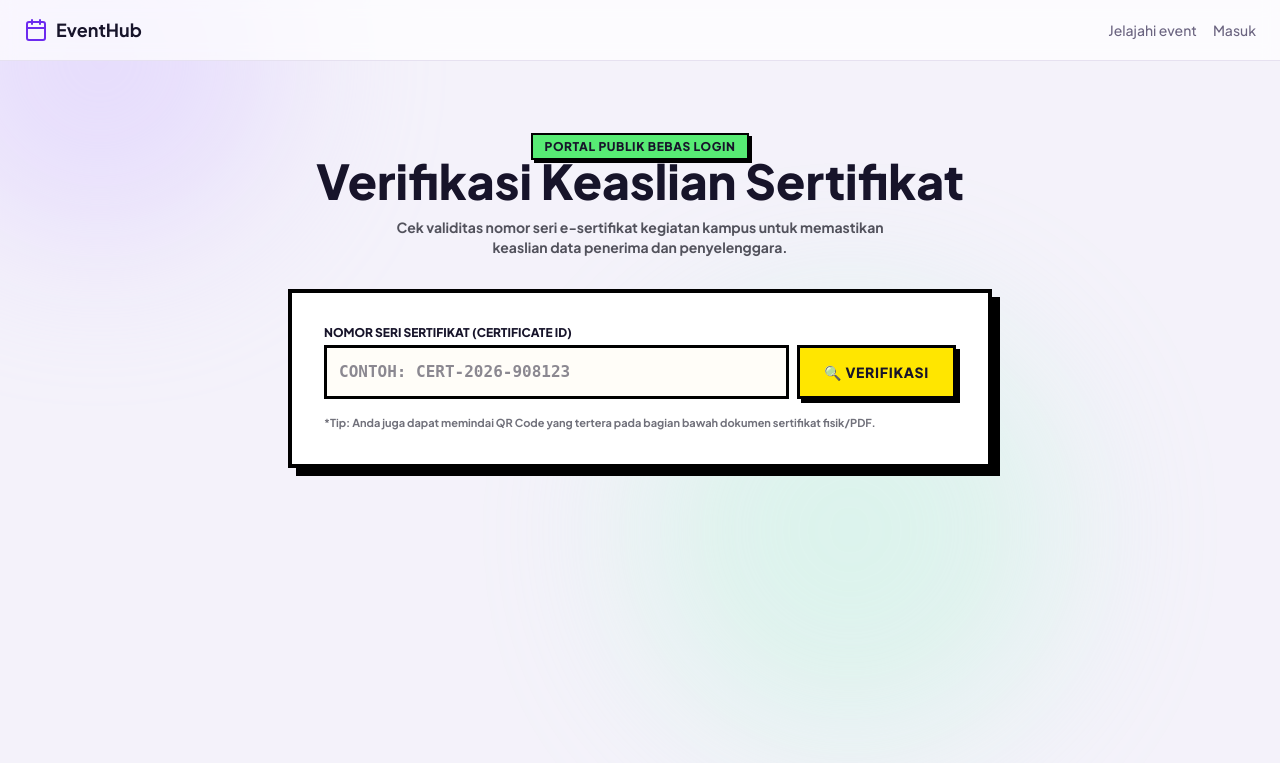
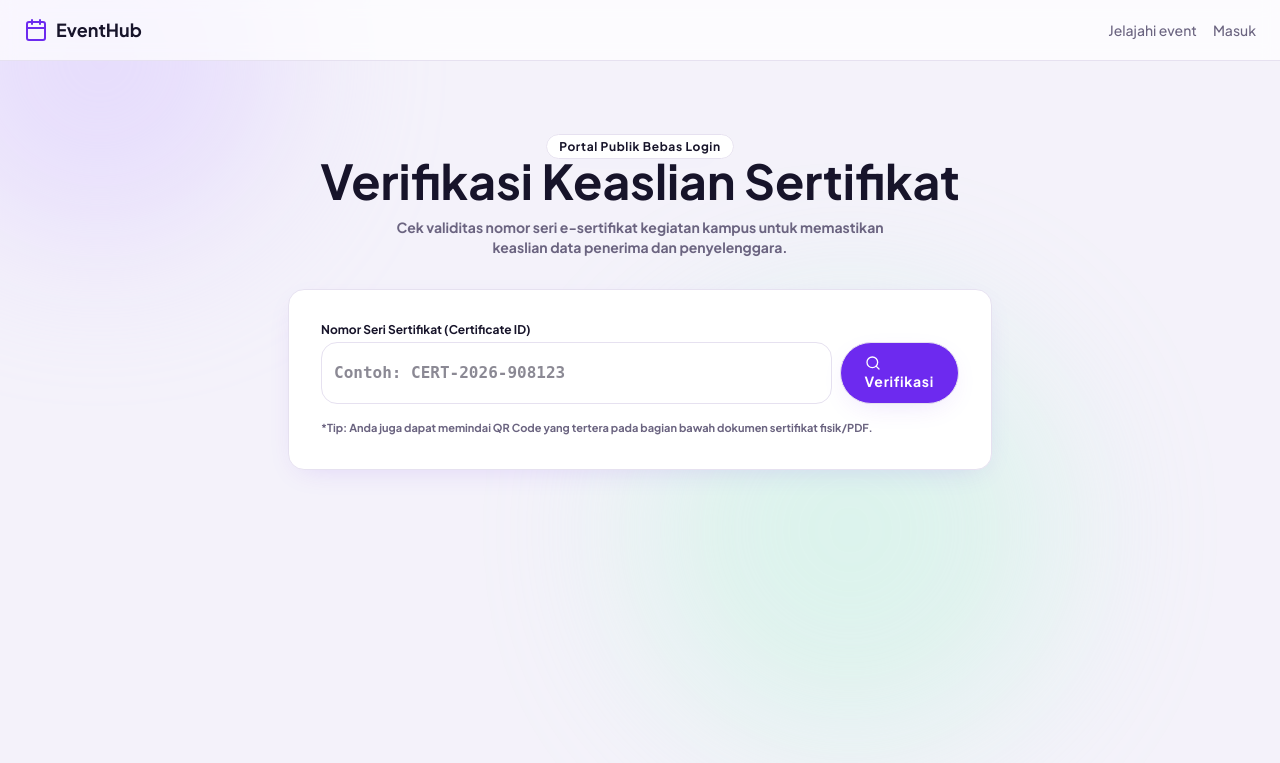
Before and after one commit to Astheric/Sistem-Event-Kampus, a Laravel app: page /verify-certificate in a window 1280 px wide. Shown: the top 763 px of the page. Run offline with Laravel 12, Linux system fonts and the light colour scheme; style sheets or scripts are compiled from the project's sources; some libraries are stand-ins or nearby versions.

Commit message:
feat(ui): convert certificate views to soft dashboard

```diff
--- a/resources/views/certificates/verify.blade.php
+++ b/resources/views/certificates/verify.blade.php
@@ -6,31 +6,31 @@
 <div class="max-w-3xl mx-auto px-4 sm:px-6 lg:px-8 py-12">
     <!-- Header -->
     <div class="text-center space-y-3 mb-8">
-        <span class="bg-[#57EB74] border-2 border-black px-3 py-1 text-xs font-black uppercase tracking-wider shadow-[3px_3px_0px_0px_#000]">
+        <span class="bg-surface border border-line px-3 py-1 text-xs font-bold  tracking-wider shadow-card rounded-2xl">
             Portal Publik Bebas Login
         </span>
-        <h1 class="text-3xl sm:text-5xl font-black">Verifikasi Keaslian Sertifikat</h1>
-        <p class="text-sm font-bold text-zinc-600 max-w-lg mx-auto">
+        <h1 class="text-3xl sm:text-5xl font-bold">Verifikasi Keaslian Sertifikat</h1>
+        <p class="text-sm font-bold text-muted max-w-lg mx-auto">
             Cek validitas nomor seri e-sertifikat kegiatan kampus untuk memastikan keaslian data penerima dan penyelenggara.
         </p>
     </div>
 
     <!-- Search / Verify Form -->
-    <div class="bg-white border-4 border-black p-6 sm:p-8 shadow-[8px_8px_0px_0px_#000] mb-8">
+    <div class="bg-surface border border-line p-6 sm:p-8 shadow-card mb-8 rounded-2xl">
         <form action="{{ route('certificates.verify') }}" method="GET" class="space-y-4">
             <div>
-                <label for="code" class="block font-black text-xs uppercase mb-1">Nomor Seri Sertifikat (Certificate ID)</label>
+                <label for="code" class="block font-bold text-xs  mb-1">Nomor Seri Sertifikat (Certificate ID)</label>
                 <div class="flex flex-col sm:flex-row gap-2">
                     <input type="text" id="code" name="code" value="{{ $code }}" required
                         placeholder="Contoh: CERT-2026-908123"
-                        class="w-full bg-[#FFFDF8] border-3 border-black p-3 font-mono font-black text-base uppercase focus:outline-none focus:bg-[#FFE600] focus:shadow-[4px_4px_0px_0px_#000] transition-all">
+                        class="w-full bg-surface border border-line p-3 font-mono font-bold text-base  focus:outline-none focus:bg-surface focus:shadow-card transition-all rounded-2xl">
                     <button type="submit"
-                        class="bg-[#FFE600] hover:bg-[#ffd700] border-3 border-black px-6 py-3 font-black text-sm uppercase tracking-wider shadow-[4px_4px_0px_0px_#000] active:translate-x-1 active:translate-y-1 active:shadow-none transition-all whitespace-nowrap">
-                        🔍 Verifikasi
+                        class="bg-brand-600 text-white hover:bg-brand-700 border border-line px-6 py-3 font-bold text-sm  tracking-wider shadow-card active:translate-x-1 active:translate-y-1 active:shadow-none transition-all whitespace-nowrap rounded-full">
+                        <x-icon name="search" class="size-4" /> Verifikasi
                     </button>
                 </div>
             </div>
-            <p class="text-[11px] font-bold text-zinc-500">
+            <p class="text-[11px] font-bold text-muted">
                 *Tip: Anda juga dapat memindai QR Code yang tertera pada bagian bawah dokumen sertifikat fisik/PDF.
             </p>
         </form>
@@ -40,49 +40,49 @@
     @if($searched)
         @if($certificate)
             <!-- Valid Result Card -->
-            <div class="bg-white border-4 border-black shadow-[10px_10px_0px_0px_#000] overflow-hidden">
-                <div class="bg-[#57EB74] border-b-4 border-black p-6 flex items-center justify-between">
+            <div class="bg-surface border border-line shadow-card overflow-hidden rounded-2xl">
+                <div class="bg-surface border-b border-line p-6 flex items-center justify-between">
                     <div class="flex items-center gap-3">
-                        <span class="text-3xl">🛡️</span>
+                        <span class="text-3xl"><x-icon name="shield" class="size-4" /></span>
                         <div>
-                            <span class="text-[10px] font-black uppercase tracking-widest text-zinc-800">HASIL VERIFIKASI RESMI</span>
-                            <h2 class="text-xl sm:text-2xl font-black">SERTIFIKAT VALID & TERDAFTAR</h2>
+                            <span class="text-[10px] font-bold  tracking-widest text-muted">HASIL VERIFIKASI RESMI</span>
+                            <h2 class="text-xl sm:text-2xl font-bold">SERTIFIKAT VALID & TERDAFTAR</h2>
                         </div>
                     </div>
-                    <span class="bg-black text-white border-2 border-black px-3 py-1 font-mono font-black text-xs">
+                    <span class="bg-danger text-white border border-line px-3 py-1 font-mono font-bold text-xs">
                         AUTHENTIC
                     </span>
                 </div>
 
                 <div class="p-6 sm:p-8 space-y-6">
                     <div class="grid grid-cols-1 sm:grid-cols-2 gap-4 text-xs font-bold">
-                        <div class="bg-[#FFFDF8] border-2 border-black p-3">
-                            <span class="text-[10px] uppercase text-zinc-500 font-black block">Nama Penerima Sertifikat</span>
-                            <p class="font-black text-base text-black mt-0.5">{{ $certificate->registration->user->name }}</p>
-                            <span class="text-zinc-500 font-mono">{{ $certificate->registration->user->email }}</span>
+                        <div class="bg-surface border border-line p-3">
+                            <span class="text-[10px]  text-muted font-bold block">Nama Penerima Sertifikat</span>
+                            <p class="font-bold text-base text-black mt-0.5">{{ $certificate->registration->user->name }}</p>
+                            <span class="text-muted font-mono">{{ $certificate->registration->user->email }}</span>
                         </div>
 
-                        <div class="bg-[#FFFDF8] border-2 border-black p-3">
-                            <span class="text-[10px] uppercase text-zinc-500 font-black block">Nomor Seri Sertifikat</span>
-                            <p class="font-mono font-black text-base text-[#000] mt-0.5">{{ $certificate->certificate_number }}</p>
-                            <span class="text-zinc-500">Diterbitkan: {{ $certificate->issued_at->format('d M Y, H:i') }} WIB</span>
+                        <div class="bg-surface border border-line p-3">
+                            <span class="text-[10px]  text-muted font-bold block">Nomor Seri Sertifikat</span>
+                            <p class="font-mono font-bold text-base text-ink mt-0.5">{{ $certificate->certificate_number }}</p>
+                            <span class="text-muted">Diterbitkan: {{ $certificate->issued_at->format('d M Y, H:i') }} WIB</span>
                         </div>
                     </div>
 
-                    <div class="border-t-3 border-dashed border-black pt-4 space-y-3 text-xs font-bold">
+                    <div class="border-t border-dashed border-line pt-4 space-y-3 text-xs font-bold">
                         <div>
-                            <span class="text-[10px] uppercase text-zinc-500 font-black block">Nama Event Kampus</span>
-                            <h3 class="font-black text-lg text-black mt-0.5">{{ $certificate->registration->event->title }}</h3>
+                            <span class="text-[10px]  text-muted font-bold block">Nama Event Kampus</span>
+                            <h3 class="font-bold text-lg text-black mt-0.5">{{ $certificate->registration->event->title }}</h3>
                         </div>
 
                         <div class="grid grid-cols-1 sm:grid-cols-2 gap-2">
                             <div>
-                                <span class="text-[10px] uppercase text-zinc-500 font-black block">Penyelenggara</span>
+                                <span class="text-[10px]  text-muted font-bold block">Penyelenggara</span>
                                 <p class="font-bold">{{ $certificate->registration->event->organization->name }}</p>
                             </div>
                             <div>
-                                <span class="text-[10px] uppercase text-zinc-500 font-black block">Status Kehadiran di Lapangan</span>
-                                <span class="bg-[#00F0FF] border border-black px-2 py-0.5 text-xs font-black inline-block mt-0.5">
+                                <span class="text-[10px]  text-muted font-bold block">Status Kehadiran di Lapangan</span>
+                                <span class="bg-surface border border-line px-2 py-0.5 text-xs font-bold inline-block mt-0.5">
                                     HADIR & TERVERIFIKASI
                                 </span>
                             </div>
@@ -90,19 +90,19 @@
                     </div>
                 </div>
 
-                <div class="bg-zinc-100 border-t-3 border-black p-4 text-center text-xs font-bold text-zinc-600">
+                <div class="bg-surface-soft border-t border-line p-4 text-center text-xs font-bold text-muted">
                     Dokumen ini sah dikeluarkan oleh Sistem Pengelolaan Event Kampus (EventHub) terintegrasi.
                 </div>
             </div>
         @else
             <!-- Invalid Result Card -->
-            <div class="bg-white border-4 border-black p-8 shadow-[8px_8px_0px_0px_#000] text-center space-y-4">
-                <div class="w-16 h-16 bg-[#FF70A6] border-3 border-black flex items-center justify-center font-black text-3xl mx-auto shadow-[4px_4px_0px_0px_#000]">
-                    ✕
+            <div class="bg-surface border border-line p-8 shadow-card text-center space-y-4 rounded-2xl">
+                <div class="w-16 h-16 bg-surface border border-line flex items-center justify-center font-bold text-3xl mx-auto shadow-card rounded-2xl">
+                    <x-icon name="x" class="size-4" />
                 </div>
-                <h2 class="text-2xl font-black">SERTIFIKAT TIDAK DITEMUKAN</h2>
-                <p class="text-xs font-bold text-zinc-600 max-w-md mx-auto">
-                    Nomor seri <span class="font-mono font-black bg-[#FFE600] px-1 border border-black">{{ $code }}</span> tidak terdaftar dalam basis data resmi EventHub Kampus. Mohon pastikan kode yang diinput sesuai huruf besar dan angka.
+                <h2 class="text-2xl font-bold">SERTIFIKAT TIDAK DITEMUKAN</h2>
+                <p class="text-xs font-bold text-muted max-w-md mx-auto">
+                    Nomor seri <span class="font-mono font-bold bg-surface px-1 border border-line">{{ $code }}</span> tidak terdaftar dalam basis data resmi EventHub Kampus. Mohon pastikan kode yang diinput sesuai huruf besar dan angka.
                 </p>
             </div>
         @endif
```
